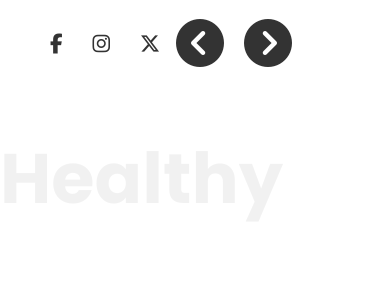
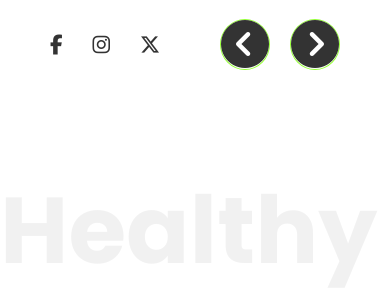
Before and after one commit to aniket-bhadra/hungrydip--NutriPlates, a plain HTML site: page index.html in a window 390 px wide. Shown: the part 563-864 px from the top of the page. Drawn offline with Linux system fonts and the light colour scheme.

Commit message:
few style issues fixed

```diff
--- a/style.css
+++ b/style.css
@@ -191,6 +191,7 @@ header ul li a.active::before{
     justify-content: space-between;
     align-items: center;
     padding: 22px 0;
+    /* border: 3px solid red; */
     /* creating an problem in layout */
 }
 
@@ -204,17 +205,15 @@ header ul li a.active::before{
 }
 
 
-
-/* d*/
-.icons .controls{
-    right:16.6%;
+.controls li{
+    border: 1.8px solid rgba(120, 255, 0, 0.8);
+    border-radius: 50%;
 }
 
-/* d*/
 #left-arrow{
-    color: #333;
+    color: #ffffff;
 }
-/* d*/
+
 #right-arrow{
     color: #ffffff;
 }
@@ -351,11 +350,17 @@ header ul li a.active::before{
         z-index: 1000000000;
     }
 
+    .controls li{
+        border: 1.98px solid rgba(120, 255, 0, 0.8);
+    }
 
     #right-arrow{
         color: #333;
     }
 
+    #left-arrow{
+        color: #333;
+    }
     .bar-sign,.x-mark{
         display: none;
     }
@@ -453,6 +458,10 @@ header ul li a.active::before{
     header .logo span{
         color: gray;
     }
+    .container::after{
+        font-size: 24vw;
+        /* bottom: 1%; */
+    }
 }
 
 @media(max-width:480px){
@@ -546,3 +555,9 @@ header ul li a.active::before{
         font-size: 12px;
     }
 }
+
+@media (max-width:480px){
+    .container::after{
+        bottom: 0%;
+    }
+}
```
